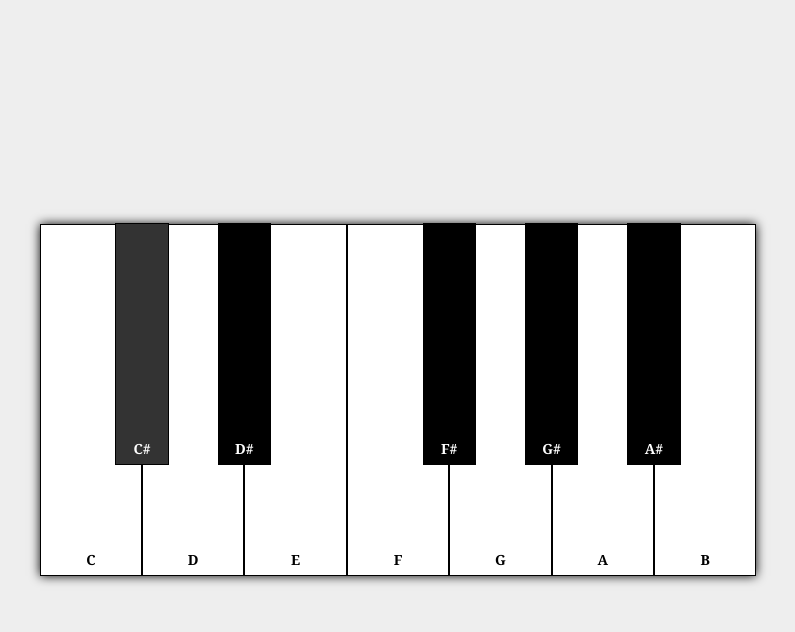
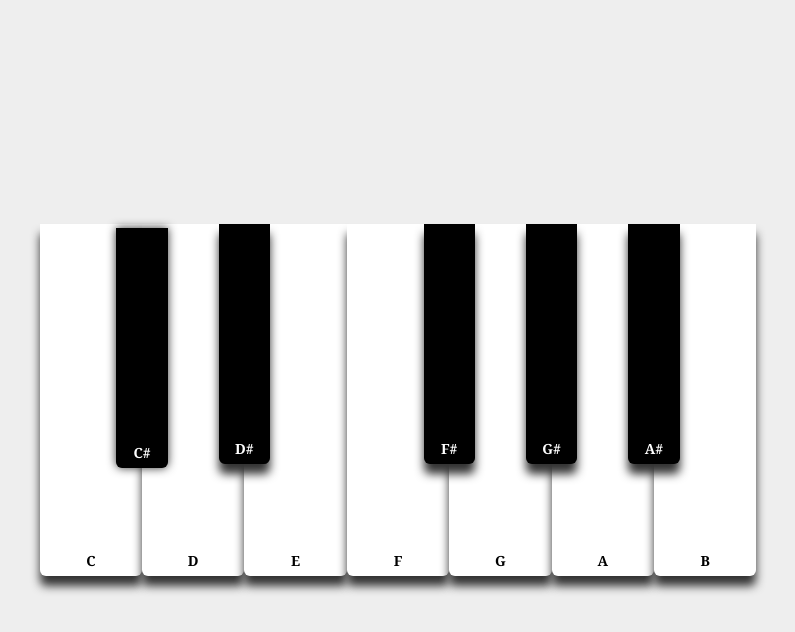
Before and after one commit to Ex-God/piano, a plain HTML site: page index.html in a window 1280 px wide. Both pictures are taken after a click on the element "C#". Shown: the whole page, without its empty margins (242-1037 px from the left). Drawn offline with Linux system fonts and the light colour scheme.

Commit message:
31.03.2021

```diff
--- a/scripts/model.js
+++ b/scripts/model.js
@@ -17,7 +17,7 @@ export const piano = `
         <div class="piano-key piano__key piano-key_white" data-note="G">G</div>
             <audio id="G" class="piano__sound" src="./audios/g1.mp3"></audio>
         <div class="piano-key piano__key piano-key_black" data-note="G#">G#</div>
-            <audio id="G#" class="piano__sound" src="./audios/g1.mp3"></audio>
+            <audio id="G#" class="piano__sound" src="./audios/g1-diez.mp3"></audio>
         <div class="piano-key piano__key piano-key_white" data-note="A">A</div>
             <audio id="A" class="piano__sound" src="./audios/a1.mp3"></audio>
         <div class="piano-key piano__key piano-key_black" data-note="A#">A#</div>
--- a/styles/piano.css
+++ b/styles/piano.css
@@ -1,12 +1,13 @@
 .piano {
     display: flex;
-    box-shadow: #000000 0 0 10px;
 }
 
 .piano-key {
     font-weight: bold;
     user-select: none;
     text-align: center;
+    box-shadow: 0 10px 10px #333333;
+    border-radius: 0 0 6px 6px;
     display: flex;
     flex-direction: column;
     justify-content: flex-end;
@@ -16,7 +17,6 @@
 
 .piano-key_white {
     background-color: #ffffff;
-    border: #000000 1px solid;
     height: 44vh;
     width: 8vw;
 }
@@ -24,7 +24,6 @@
 .piano-key_black {
     color: #ffffff;
     background-color: #000000;
-    outline: #000000 1px solid;
     height: 30vh;
     width: 4vw;
     margin-left: -2vw;
@@ -33,9 +32,11 @@
 }
 
 .piano-key_white-active {
-    background-color: #dadada;
+    transform: translateY(10px);
+    box-shadow: 0 0 10px #333333;
 }
 
 .piano-key_black-active {
-    background-color: #333333;
+    transform: translateY(4px);
+    box-shadow: 0 0 10px #333333;
 }
```
